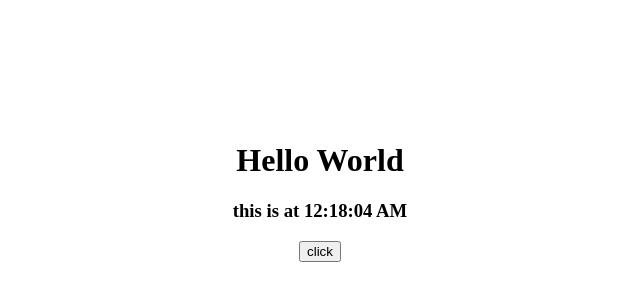
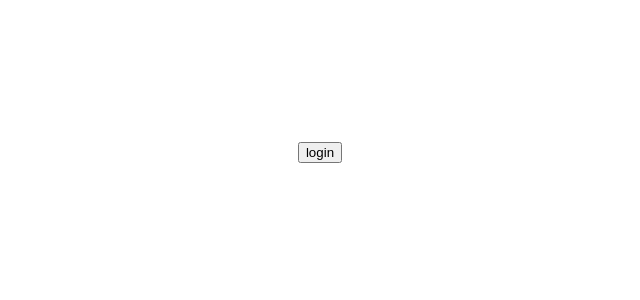
Before and after one commit to fanialfi/belajar-reactjs, a React (Vite) app: page / in a window 1280 px wide. Shown: the part 258-558 px from the top of the page, without its empty margins (320-960 px from the left). Built offline with nearby package versions, Linux system fonts and the light colour scheme.

Commit message:
conditional rendering

```diff
--- a/src/app.jsx
+++ b/src/app.jsx
@@ -1,42 +1,8 @@
-import React from "react";
 import ReactDOM from "react-dom/client";
+import Gretting from "./components/grettings";
 
 
 const root = ReactDOM.createRoot(document.getElementById("root"));
+root.render(<Gretting isLoggedIn={false}/>)
 
-function Tick(){
-  // statement di bawah disebut state hooks
-  const [clock, setClock] = React.useState(new Date()); // argument yang dimasukkan kedalam function useState disebut inisialisasi nilai awal untuk variable clock
-
-  try{
-    return (<>
-    <h1>Hello World</h1>
-    <h3>this is at {clock?.toLocaleTimeString()}</h3>
-  </>)
-  }finally{
-    setInterval(() => {
-      setClock(new Date());
-    }, 1000);
-  }
-}
-
-function changeBackground(){
-  const max = 255;
-  let r = Math.floor(Math.random() * max);
-  let g = Math.floor(Math.random() * max);
-  let b = Math.floor(Math.random() * max);
-  document.body.style.backgroundColor = `rgb(${r},${g},${b})`
-}
-
-function Button(){
-  return (
-    <button type="button" onClick={changeBackground}>click</button>
-  )
-}
-
-setInterval(()=>{
-  root.render(<>
-  <Tick date={new Date()}/>
-  <Button />
-  </>)
-},  1000)
+export { root };
--- /dev/null
+++ b/src/components/grettings.jsx
@@ -0,0 +1,43 @@
+import React from "react";
+import { root } from "../app";
+import randomColor from "../lib/rgb";
+
+function Clock(){
+  let [clock, setClock] = React.useState(new Date());
+
+  try{
+    return (<>
+      <h1>this is at {clock?.toLocaleTimeString()}</h1>
+    </>)
+  }finally{
+    setInterval(() => {
+      setClock(new Date())
+    }, 1000);
+  }
+}
+
+function UserGretting(){
+  return (<>
+    <h1>Hello User</h1>
+    <Clock />
+    <button type="button" onClick={randomColor}>change color backgrounf</button>
+  </>)
+}
+
+function login(){
+  root.render(<UserGretting/>)
+}
+
+function GuestGretting(){
+  return <button type="submit" onClick={login}>login</button>
+}
+
+export default function Gretting(props){
+  const isLoggedIn = props?.isLoggedIn;
+
+  if (isLoggedIn){
+    return <UserGretting/>
+  }else{
+    return <GuestGretting/>
+  }
+}
--- /dev/null
+++ b/src/lib/rgb.js
@@ -0,0 +1,7 @@
+export default function randomColor() {
+  const r = Math.floor(Math.random() * 255);
+  const g = Math.floor(Math.random() * 255);
+  const b = Math.floor(Math.random() * 255);
+
+  document.body.style.backgroundColor = `rgb(${r}, ${g}, ${b})`
+}
```
